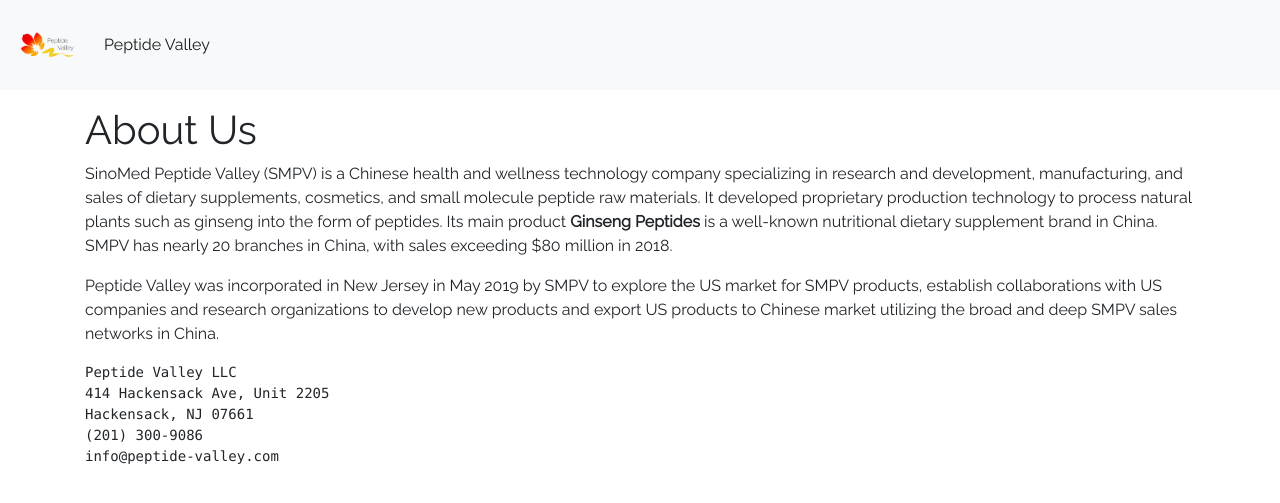
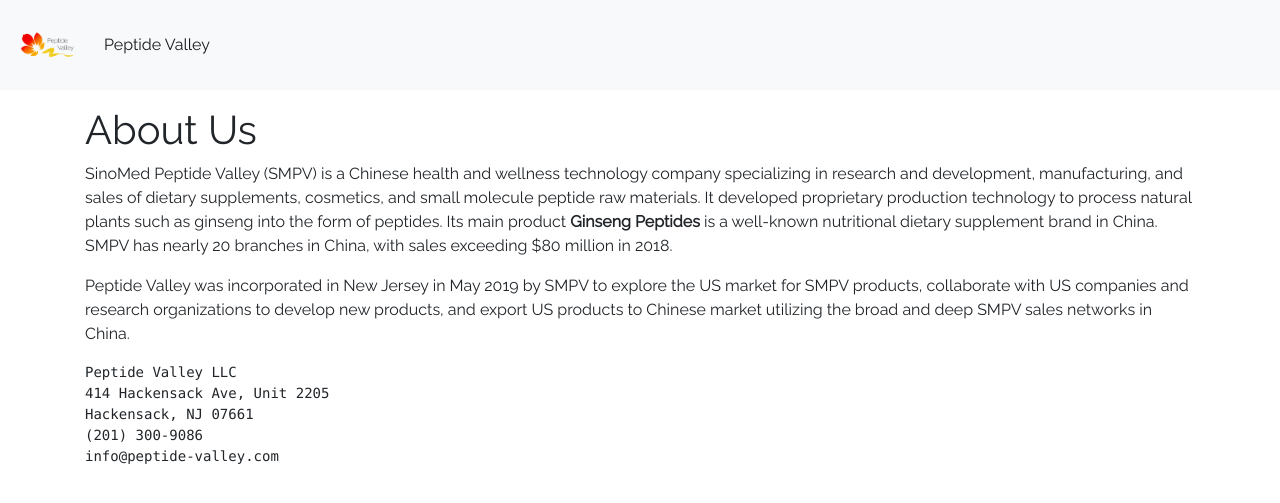
Before and after one commit to peptide-valley/peptide-valley.github.io, a Jekyll site: the page built from about/index.md, in a window 1280 px wide. Shown: the top 503 px of the page. Built offline with Jekyll 4.4.1, drawn with Linux system fonts in a browser that asks for light colours.

Commit message:
Update index.md

````diff
--- a/about/index.md
+++ b/about/index.md
@@ -6,7 +6,7 @@ layout: default
 
 SinoMed Peptide Valley (SMPV) is a Chinese health and wellness technology company specializing in research and development, manufacturing, and sales of dietary supplements, cosmetics, and small molecule peptide raw materials. It developed proprietary production technology to process natural plants such as ginseng into the form of peptides. Its main product **Ginseng Peptides** is a well-known nutritional dietary supplement brand in China. SMPV has nearly 20 branches in China, with sales exceeding $80 million in 2018.
 
-Peptide Valley was incorporated in New Jersey in May 2019 by SMPV to explore the US market for SMPV products, establish collaborations with US companies and research organizations to develop new products and export US products to Chinese market utilizing the broad and deep SMPV sales networks in China.
+Peptide Valley was incorporated in New Jersey in May 2019 by SMPV to explore the US market for SMPV products, collaborate with US companies and research organizations to develop new products,  and export US products to Chinese market utilizing the broad and deep SMPV sales networks in China.
 
 ```
 Peptide Valley LLC
````
